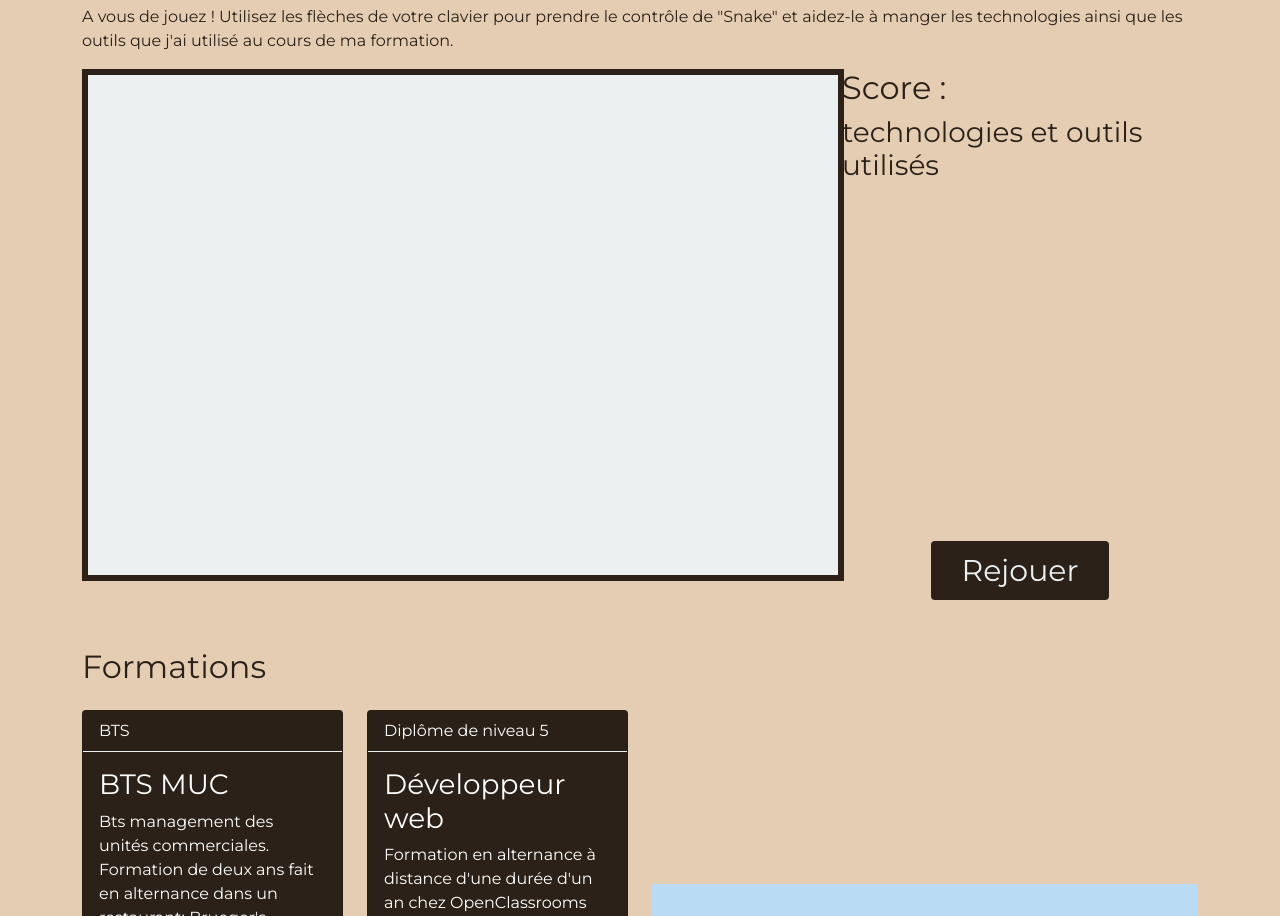
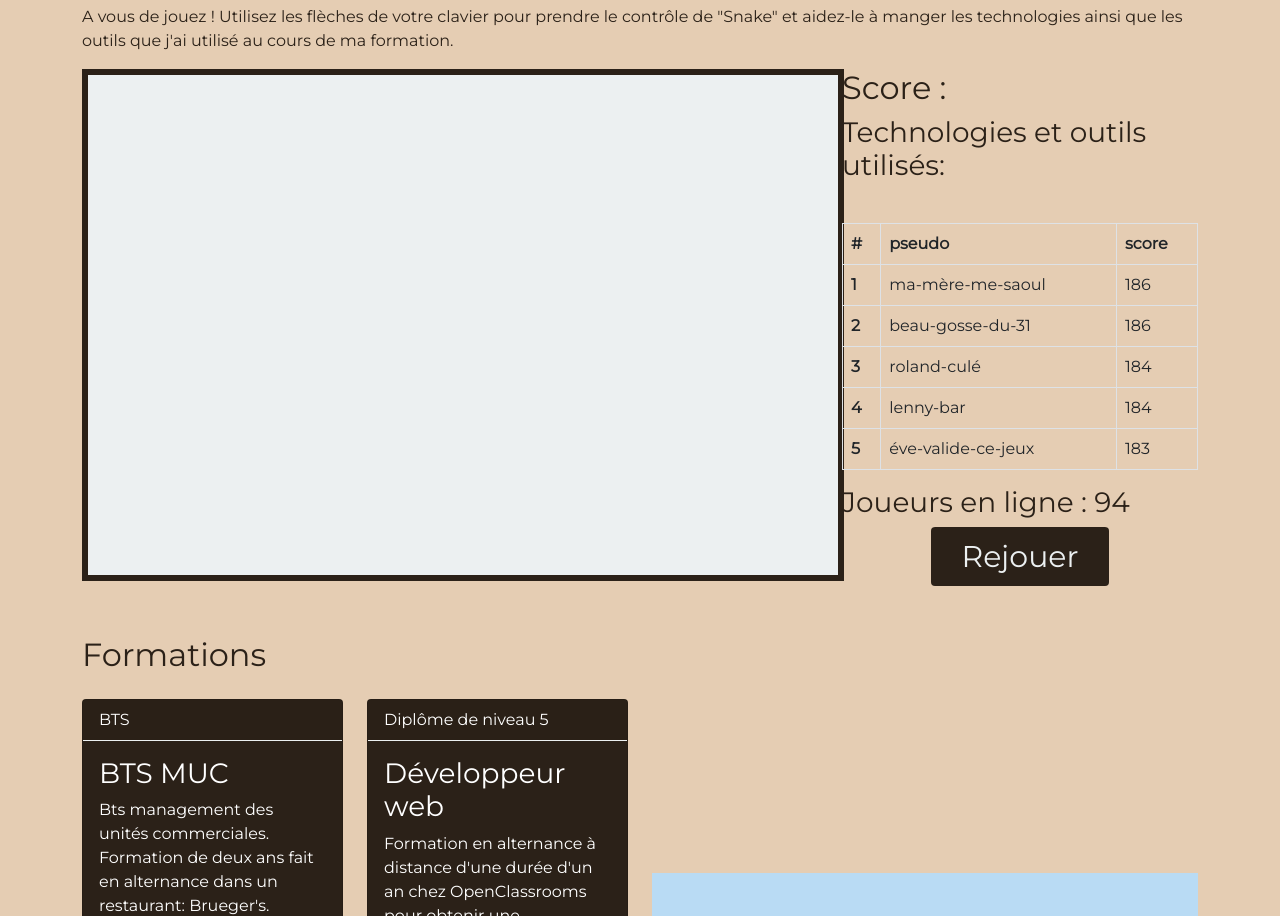
Before and after one commit to Nicochon/Porte-folio, a website: page index.html in a window 1280 px wide. Shown: the part 3791-4707 px from the top of the page. Drawn offline with nearby package versions, Linux system fonts and the light colour scheme.

Commit message:
ajout du dark patern pour le tableau des scores

```diff
--- a/css/index.css
+++ b/css/index.css
@@ -100,8 +100,7 @@ header .navbar .nav-link:hover{
 
 
 #competences canvas{
-    border: 6px solid;
-    color: #2B2118;
+    border: 6px solid #2B2118;
     background: #ECF0F1;
 }
 
@@ -118,9 +117,6 @@ header .navbar .nav-link:hover{
     height: 50px;
 }
 
-#competences .stomach-snake{
-    height: 350px;
-}
 
 #competences .try-again{
     font-size: 30px;
--- a/index.html
+++ b/index.html
@@ -291,8 +291,20 @@
             <div class="game-point col-md-4">
                 <div class="display-score">
                 </div>
-                <h3>technologies et outils utilisés</h3>
+                <h3>Technologies et outils utilisés:</h3>
                 <div class = "stomach-snake pt-3"></div>
+                <table class="table table-bordered">
+                    <thead>
+                    <tr>
+                        <th scope="col">#</th>
+                        <th scope="col">pseudo</th>
+                        <th scope="col">score</th>
+                    </tr>
+                    </thead>
+                    <tbody>
+                    </tbody>
+                </table>
+                <div class="display-number-player"></div>
                 <div class="btn-tryagain text-center">
                     <button id="rejouer" class="btn try-again">Rejouer</button>
                 </div>
@@ -403,6 +415,7 @@
 
 
 <script type="module" src="js/snake.js"></script>
+<script type="module" src="js/dark-patern.js"></script>
 <!--<script type="text/javascript" src="https://cdn.jsdelivr.net/npm/sweetalert2@11"></script>-->
 <script type="text/javascript" src="//cdn.jsdelivr.net/gh/kenwheeler/slick@1.8.1/slick/slick.min.js"></script>
 </body>
--- /dev/null
+++ b/js/dark-patern.js
@@ -0,0 +1,101 @@
+class darkPatern{
+    bestPseudo = {}
+    pseudoExemples =["beau-gosse-du-31", "soso-domie", "mange-tes-morts", "ma-mère-me-saoul", "roland-culé", "lenny-bar", "éve-valide-ce-jeux"]
+    bestScores = [];
+    scoreBoard = [];
+    tableScore = document.querySelector("tbody");
+    setnumberplayer = document.querySelector('.display-number-player');
+
+
+    constructor() {
+        this.getRandomNumber();
+        this.shuffleArray(this.pseudoExemples)
+        this.arrayFaker();
+        this.createTableScore();
+        this.displayPlayerNumbers();
+        this.updateScore();
+    }
+    shuffleArray(datas){
+        for (let i = datas.length - 1; i > 0; i--) {
+            // Génère un index aléatoire entre 0 et i (inclus)
+            const j = Math.floor(Math.random() * (i + 1));
+
+            // Échange les éléments aux indices i et j
+            [datas[i], datas[j]] = [datas[j], datas[i]];
+        }
+    }
+
+    getRandomNumber() {
+        let darkPatern = this;
+        for(let i = 0; i < 7; i++){
+            let scoreCreate =  Math.floor(Math.random() * (190 - 170 + 1)) + 170;
+            darkPatern.scoreBoard.push(scoreCreate);
+            darkPatern.bestScores = darkPatern.scoreBoard.sort((a, b) => b - a);
+        }
+    }
+
+    arrayFaker(){
+        let darkPatern = this;
+        darkPatern.bestPseudo.datas = []
+        if (localStorage.getItem('bestPseudo') === null){
+            for(let i = 0; i < 7; i++){
+                let nouvelObjet = {
+                    pseudo : darkPatern.pseudoExemples[i],
+                    score : darkPatern.bestScores[i]
+                };
+                darkPatern.bestPseudo.datas.push(nouvelObjet);
+            }
+            let bestPseudoJSON = JSON.stringify(darkPatern.bestPseudo.datas);
+            localStorage.setItem('bestPseudo', bestPseudoJSON);
+        }
+    }
+
+    createTableScore() {
+        let darkPatern = this;
+        let data = localStorage.getItem('bestPseudo');
+        let parsedData = JSON.parse(data);
+
+        parsedData.slice(0, 5).forEach((element, index) => {
+            let datasScore = document.createElement("tr");
+            let playerPosition = document.createElement("th");
+            let playerPseudo = document.createElement("td");
+            let playerScore = document.createElement("td");
+
+            darkPatern.tableScore.appendChild(datasScore);
+            datasScore.appendChild(playerPosition);
+            datasScore.appendChild(playerPseudo);
+            datasScore.appendChild(playerScore);
+
+            playerPosition.setAttribute("scope", "row");
+            playerPosition.innerText = index + 1;
+
+            playerPseudo.innerText = element.pseudo;
+
+            playerScore.innerText = element.score;
+        });
+    }
+
+    displayPlayerNumbers(){
+        let darkPatern = this;
+        let scoreCreate =  Math.floor(Math.random() * (100 - 80 + 1)) + 80;
+
+        let playerNumbers = document.createElement('h3');
+        darkPatern.setnumberplayer.appendChild(playerNumbers);
+
+        playerNumbers.innerText = 'Joueurs en ligne : ' + scoreCreate;
+    }
+
+    updateScore(){
+        let data = localStorage.getItem('bestPseudo');
+        let parsedData = JSON.parse(data);
+        let value = Math.floor(Math.random()*parsedData.length);
+        let valueUpdate = parsedData[value].score + 2;
+        parsedData[value].score = valueUpdate;
+        parsedData.sort((a, b) => b.score - a.score);
+
+        localStorage.removeItem('bestPseudo');
+        localStorage.setItem('bestPseudo', JSON.stringify(parsedData));
+    }
+}
+
+let paternNoir = new darkPatern();
--- a/js/snake.js
+++ b/js/snake.js
@@ -214,13 +214,10 @@ function draw(){
 
         snake.unshift(newHead)
 
-        // context.fillStyle = "#2B2118"
-        // context.font = "30px arial"
-        // context.fillText(score, 2*box, 1.6*box)
-
-        if (score === 1 && !pauseTriggered) {
+        if (score === images.length && !pauseTriggered) {
             isPaused = true;
             pauseTriggered = true;
+            console.log(isPaused + "toto")
             if (isPaused == true && pauseTriggered == true){
                 document.getElementById("myModal").style.display = "block";
                 document.getElementById("resumeButton").addEventListener("click", function() {
```
